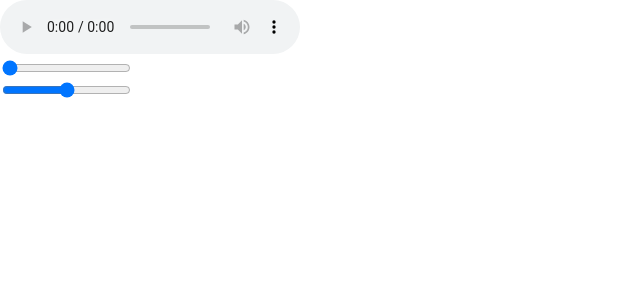
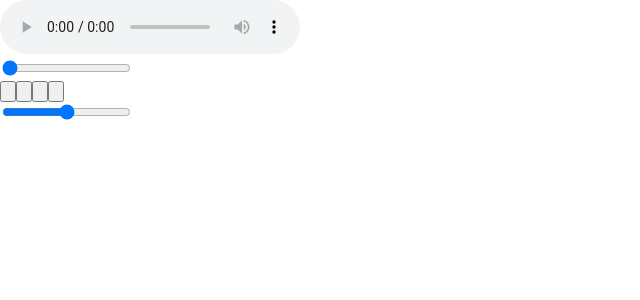
Before and after one commit to chOlya/music-player, a React (Create React App) app in the folder frontend/: page / in a window 1280 px wide. Shown: the top 300 px of the page, without its empty margins (0-640 px from the left). Built offline with nearby package versions, Linux system fonts and the light colour scheme.

Commit message:
add audio player buttons

```diff
--- a/frontend/src/components/AudioPlayer/AudioPlayer.tsx
+++ b/frontend/src/components/AudioPlayer/AudioPlayer.tsx
@@ -3,6 +3,7 @@ import ProgressBar from '../ProgressBar/ProgressBar';
 import {music, Song} from '../../objects/music';
 import AudioComponent from '../AudioComponent/AudioComponent';
 import VolumeBar from '../VolumeBar/VolumeBar';
+import AudioPlayerButtons from '../AudioPlayerButtons/AudioPlayerButtons';
 
 const AudioPlayer: React.FC = () => {
     const songRef = React.useRef();
@@ -23,6 +24,15 @@ const AudioPlayer: React.FC = () => {
                 setIsPlaying={setIsPlaying}
             />
             <ProgressBar songRef={songRef} progressBarRef={progressBarRef} duration={duration} />
+            <AudioPlayerButtons
+                songRef={songRef}
+                isPlaying={isPlaying}
+                setIsPlaying={setIsPlaying}
+                currentSong={currentSong}
+                setCurrentSong={setCurrentSong}
+                setVolume={setVolume}
+                volume={volume}
+            />
             <VolumeBar songRef={songRef} volume={volume} setVolume={setVolume}/>
         </div>
     );
--- /dev/null
+++ b/frontend/src/components/AudioPlayerButtons/AudioPlayerButtons.tsx
@@ -0,0 +1,78 @@
+import React from 'react';
+import {SpeakerWaveIcon, SpeakerXMarkIcon, PlayIcon, PauseIcon, ForwardIcon, BackwardIcon} from '@heroicons/react/24/outline';
+import {music, Song} from '../../objects/music';
+
+interface Props {
+    isPlaying: boolean;
+    setIsPlaying: any;
+    songRef: any;
+    setCurrentSong: (currentSong: Song) => void;
+    currentSong: Song;
+    setVolume: (volume: number) => void;
+    volume: number;
+}
+
+const AudioPlayerButtons: React.FC<Props> = ({
+    songRef,
+    isPlaying,
+    setIsPlaying,
+    setCurrentSong,
+    currentSong,
+    setVolume,
+    volume
+}) => {
+    const handlePlay = (isPlaying: boolean): void => {
+        isPlaying ? songRef.current?.pause() : songRef.current?.play();
+        setIsPlaying((prev: boolean) => !prev);
+    };
+
+    const onSongChange = (currentSong: Song, isForward: boolean): void => {
+        if (!music) return;
+
+       const currentIndex: number = music.indexOf(currentSong);
+       let newIndex: number;
+
+       if (isForward) {
+           newIndex = (currentIndex + 1) % music.length;
+       } else {
+           newIndex = currentIndex === 0 ? music.length - 1 : currentIndex - 1;
+       }
+
+       setCurrentSong(music[newIndex]);
+    };
+
+    const onVolumeChange = (volume: number): void => {
+       if (volume) {
+           setVolume(0);
+           songRef.current.volume = 0;
+       } else {
+           setVolume(50);
+           songRef.current.volume = 50 / 100;
+       }
+    };
+
+    return (
+        <div className="audio-player-buttons">
+            <button>
+                <ForwardIcon onClick={() => onSongChange(currentSong, true)}/>
+            </button>
+            <button onClick={() => handlePlay(isPlaying)}>
+                {isPlaying
+                    ? <PauseIcon />
+                    : <PlayIcon />
+                }
+            </button>
+            <button>
+                <BackwardIcon onClick={() => onSongChange(currentSong, false)} />
+            </button>
+            <button onClick={() => onVolumeChange(volume)}>
+                {volume
+                    ? <SpeakerWaveIcon />
+                    : <SpeakerXMarkIcon />
+                }
+            </button>
+        </div>
+    );
+};
+
+export default AudioPlayerButtons;
```
